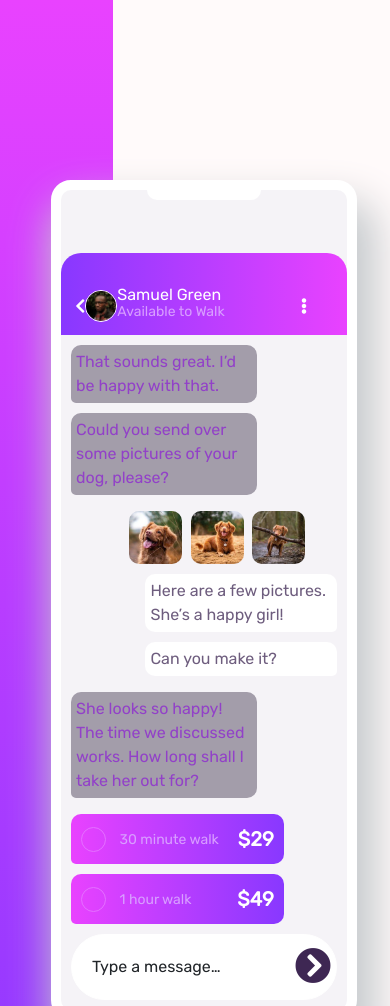
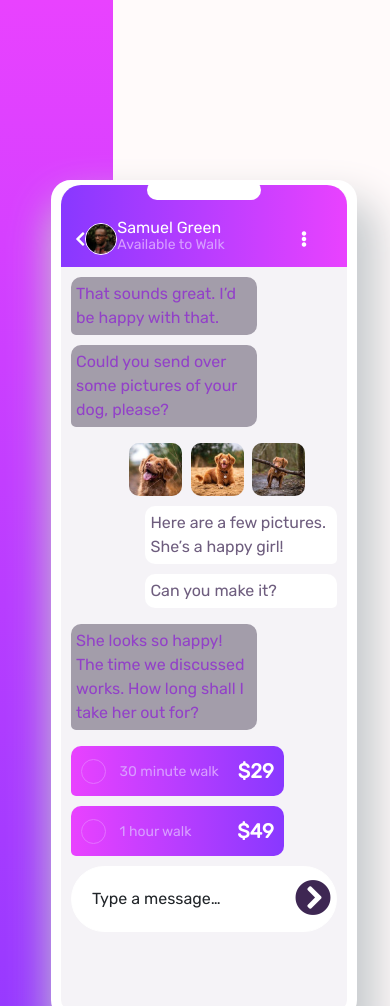
Before and after one commit to Godfredgameli/chat-app-css-illustration, a plain HTML site: page index.html in a window 390 px wide. Shown: the top 1006 px of the page. Drawn offline with nearby package versions, Linux system fonts and the light colour scheme.

Commit message:
Improve documentation and responsiveness

```diff
--- a/index.html
+++ b/index.html
@@ -35,12 +35,15 @@
     <title>Godfred Gameli</title>
   </head>
   <body>
+    <!--Main container wrapper-->
     <div class="container-fluid main-wrapper">
       <div class="row h-100">
+        <!--Mobile wrapper-->
         <div class="col-md h-100 chat-wrapper">
           <div class="background-gradient"></div>
           <div class="chat-container h-100">
-            <div class="chat-conversation">
+            <!--Mobile container-->
+            <div class="mobile">
               <div class="white-panel"></div>
               <div class="name-section">
                 <div>
@@ -91,6 +94,7 @@
             </div>
           </div>
         </div>
+        <!--Introduction container-->
         <div class="col-md h-100 text-wrapper">
           <header class="w-50 text-content">
             <h1>Simple booking</h1>
--- a/style.scss
+++ b/style.scss
@@ -34,9 +34,11 @@ body{
     font-size: 16px;
     background-color:snow;
 }
+/*Main container wrapper*/
 .main-wrapper{
     height: 1200px;
     .row{
+        /*Mobile wrapper*/
         .chat-wrapper{
             display: flex;
             justify-content: space-between;
@@ -49,23 +51,20 @@ body{
                 width: 55%;
             }
             .chat-container{
-                width: 50%;
+                width: 40%;
                 margin-left: 45%;
                 position: relative;
                 display: flex;
                 flex-direction: column;
                 justify-content: center;
-
-                .chat-conversation{
+                /*Mobile container*/
+                .mobile{
                     height: 70%;
                     border: 10px solid $white;
                     box-shadow: 10px 30px 40px 10px $grayish-blue;
                     background-color: $light-grayish-violet;
                     border-radius: 20px;
                     z-index: 1;
-                    display: flex;
-                    flex-direction: column;
-                    justify-content: space-between;
                     .white-panel{
                         width: 40%;
                         height: 20px;
@@ -213,6 +212,7 @@ body{
                 }
             }
         }
+        /*Introduction container*/
         .text-wrapper{
             display: flex;
             flex-direction: column;
@@ -324,7 +324,7 @@ body{
             .chat-wrapper{
 
                 .chat-container{
-                    .chat-conversation{
+                    .mobile{
                         .chats{
                             .rates{
                                 .charge{
@@ -387,7 +387,7 @@ body{
                     margin-left: 10% !important;
                     margin: 0 5%;
 
-                    .chat-conversation{
+                    .mobile{
                         .chats{
                             .rates{
                                 .charge{
```
Also changed, not shown: style.css, 1 other file.
